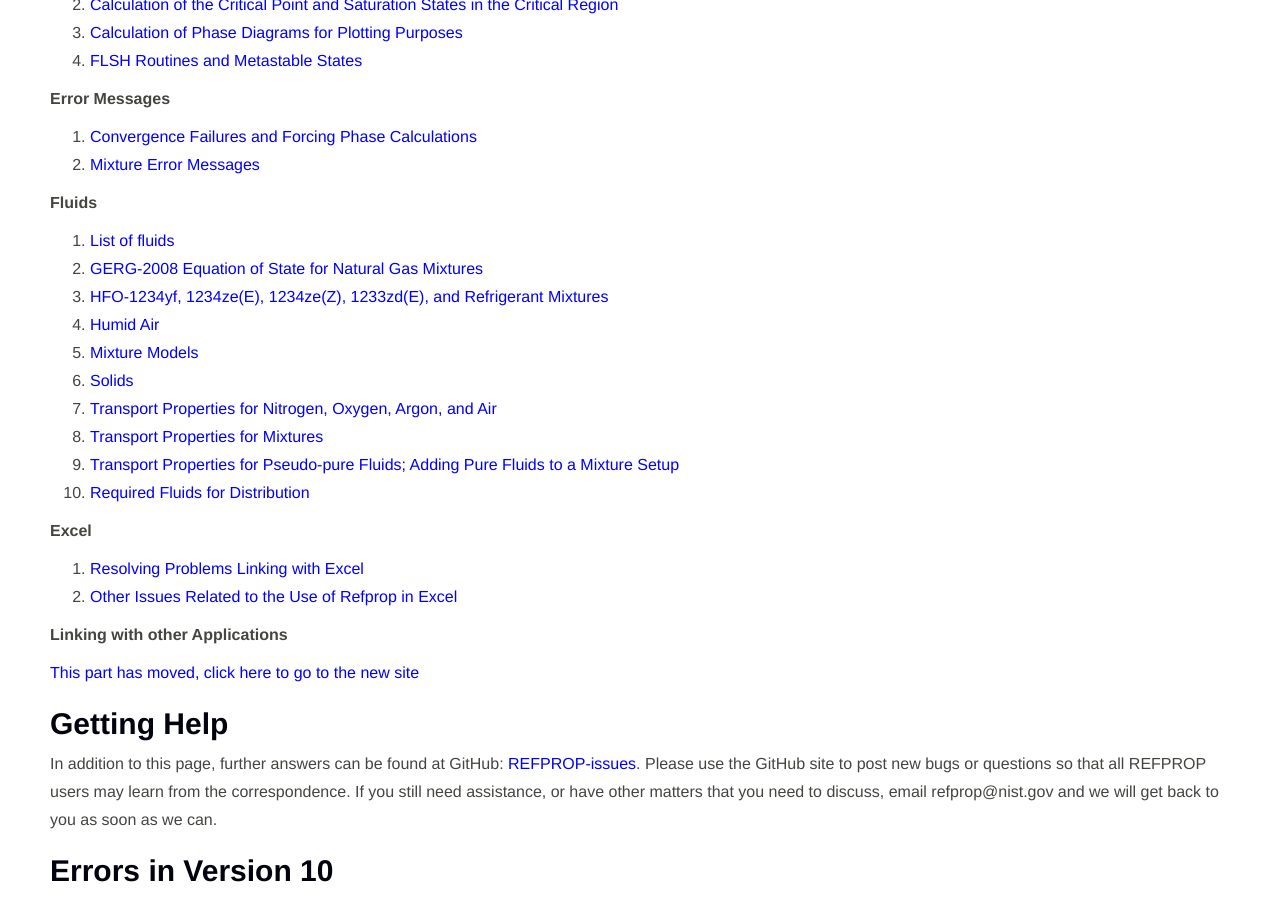
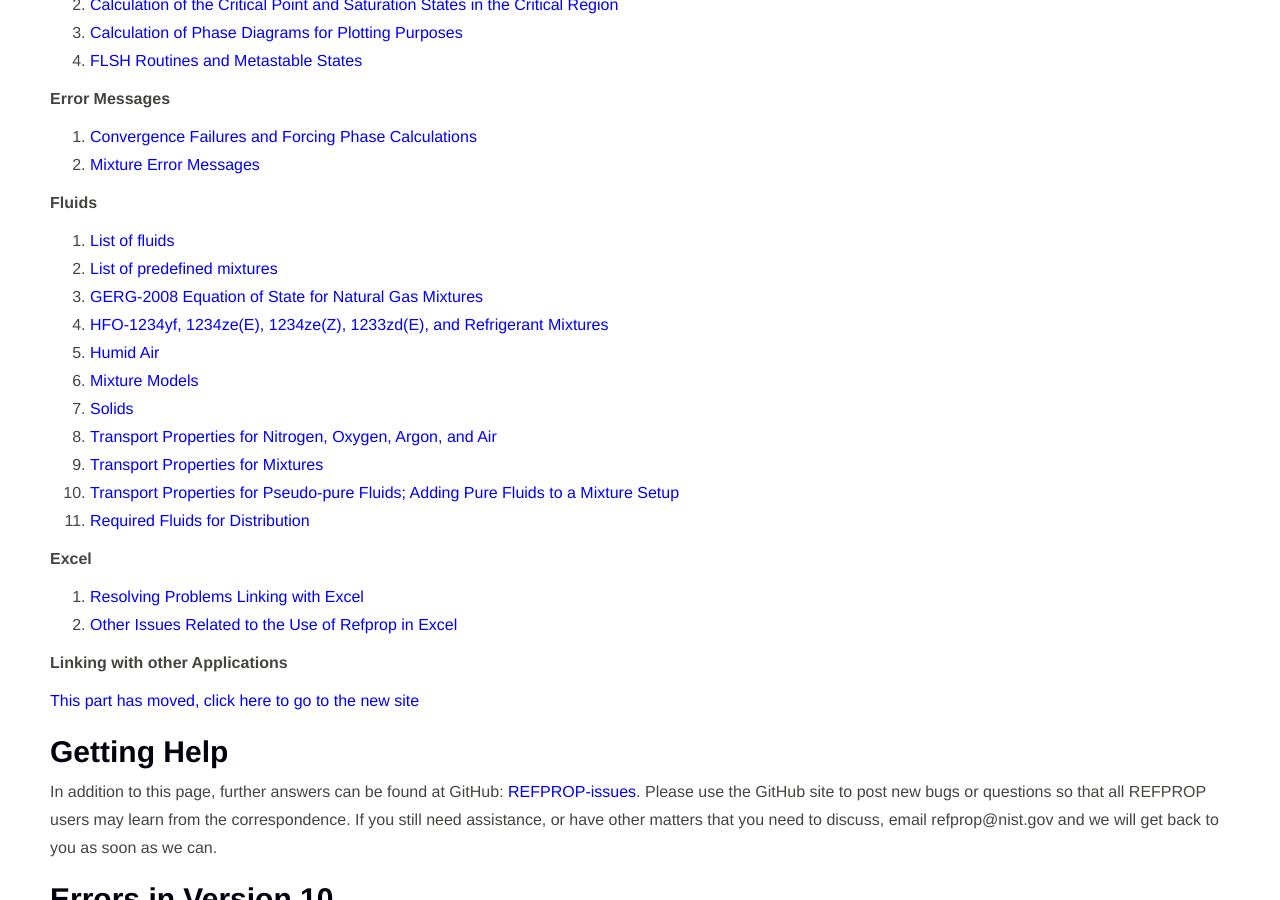
Before and after one commit to usnistgov/REFPROP-docs, a Jekyll site: the page built from index.md, in a window 1280 px wide and 900 px high, scrolled down 958 px. Built offline with Jekyll 4.4.1, drawn with Linux system fonts in a browser that asks for light colours; nearby versions of some CDN libraries; library files that are not in the unit come from our copies.

Commit message:
Add entry to TOC

```diff
--- a/index.md
+++ b/index.md
@@ -47,15 +47,16 @@
 **Fluids**
 
 22. [List of fluids](#list-of-fluids)
-23. [GERG-2008 Equation of State for Natural Gas Mixtures](#gerg-2008-equation-of-state-for-natural-gas-mixtures)
-24. [HFO-1234yf, 1234ze(E), 1234ze(Z), 1233zd(E), and Refrigerant Mixtures](#hfo-1234yf-1234zee-1234zez-1233zde-and-refrigerant-mixtures)
-25. [Humid Air](#humid-air)
-26. [Mixture Models](#mixture-models)
-27. [Solids](#solids)
-28. [Transport Properties for Nitrogen, Oxygen, Argon, and Air](#transport-properties-for-nitrogen-oxygen-argon-and-air)
-29. [Transport Properties for Mixtures](#transport-properties-for-mixtures)
-30. [Transport Properties for Pseudo-pure Fluids; Adding Pure Fluids to a Mixture Setup](#transport-properties-for-pseudo-pure-fluids-adding-pure-fluids-to-a-mixture-setup)
-31. [Required Fluids for Distribution](#required-fluids-for-distribution)
+23. [List of predefined mixtures](#list-of-predefined-mixtures)
+24. [GERG-2008 Equation of State for Natural Gas Mixtures](#gerg-2008-equation-of-state-for-natural-gas-mixtures)
+25. [HFO-1234yf, 1234ze(E), 1234ze(Z), 1233zd(E), and Refrigerant Mixtures](#hfo-1234yf-1234zee-1234zez-1233zde-and-refrigerant-mixtures)
+26. [Humid Air](#humid-air)
+27. [Mixture Models](#mixture-models)
+28. [Solids](#solids)
+29. [Transport Properties for Nitrogen, Oxygen, Argon, and Air](#transport-properties-for-nitrogen-oxygen-argon-and-air)
+30. [Transport Properties for Mixtures](#transport-properties-for-mixtures)
+31. [Transport Properties for Pseudo-pure Fluids; Adding Pure Fluids to a Mixture Setup](#transport-properties-for-pseudo-pure-fluids-adding-pure-fluids-to-a-mixture-setup)
+32. [Required Fluids for Distribution](#required-fluids-for-distribution)
 
 **Excel**
 
```
